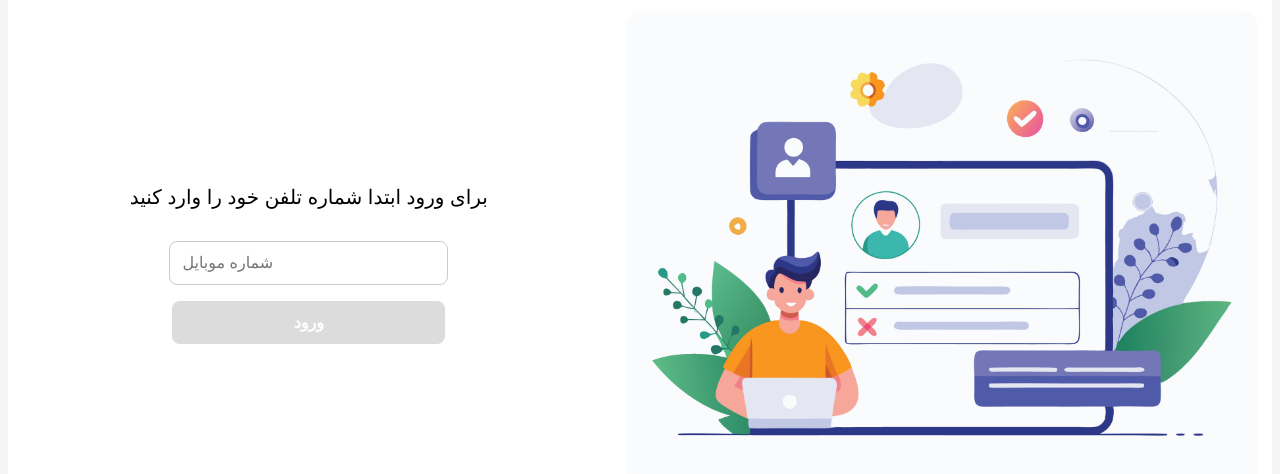
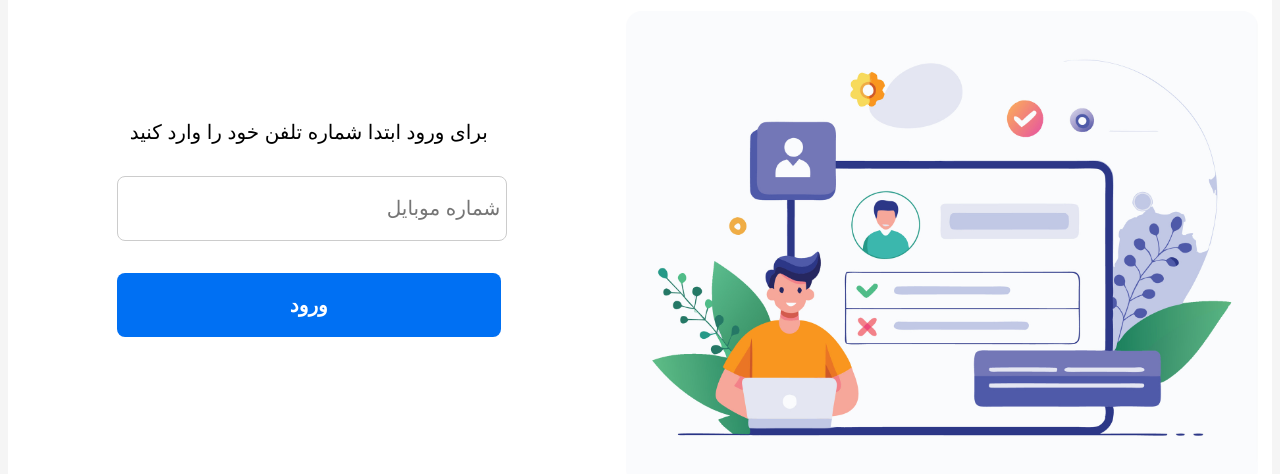
Before and after one commit to Mohammad-dn/login-form, a Next.js app: page /auth in a window 1280 px wide. Shown: the part 160-634 px from the top of the page. Built offline with nearby package versions, Linux system fonts and the light colour scheme.

Commit message:
fix: fix some ui bugs

```diff
--- a/src/app/auth/layout.tsx
+++ /dev/null
@@ -1,11 +0,0 @@
-export default function AuthLayout({
-	children,
-}: {
-	children: React.ReactNode;
-}) {
-	return (
-		<div>
-			<main>{children}</main>
-		</div>
-	);
-}
--- a/src/components/button/button.module.scss
+++ b/src/components/button/button.module.scss
@@ -1,13 +1,14 @@
 .customeButton {
-	width: 54%;
-	padding: 12px;
-	font-size: 16px;
+	width: 100%;
+	padding-block: 20px;
+	font-size: 20px;
 	background-color: #0070f3;
 	color: white;
 	border: none;
 	border-radius: 8px;
 	cursor: pointer;
 	font-weight: bold;
+
 	transition: background-color 0.3s;
 
 	&:hover {
@@ -17,3 +18,56 @@
 		background-color: gainsboro;
 	}
 }
+.loader {
+	width: 20px;
+	height: 20px;
+	border-radius: 50%;
+	display: inline-block;
+	position: relative;
+	border: 3px solid;
+	border-color: #fff #fff transparent transparent;
+	box-sizing: border-box;
+	animation: rotation 1s linear infinite;
+}
+.loader::after,
+.loader::before {
+	content: "";
+	box-sizing: border-box;
+	position: absolute;
+	left: 0;
+	right: 0;
+	top: 0;
+	bottom: 0;
+	margin: auto;
+	border: 3px solid;
+	border-color: transparent transparent #ff3d00 #ff3d00;
+	width: 15px;
+	height: 15px;
+	border-radius: 50%;
+	box-sizing: border-box;
+	animation: rotationBack 0.5s linear infinite;
+	transform-origin: center center;
+}
+.loader::before {
+	width: 15px;
+	height: 15px;
+	border-color: #fff #fff transparent transparent;
+	animation: rotation 1.5s linear infinite;
+}
+
+@keyframes rotation {
+	0% {
+		transform: rotate(0deg);
+	}
+	100% {
+		transform: rotate(360deg);
+	}
+}
+@keyframes rotationBack {
+	0% {
+		transform: rotate(0deg);
+	}
+	100% {
+		transform: rotate(-360deg);
+	}
+}
--- a/src/components/button/button.tsx
+++ b/src/components/button/button.tsx
@@ -3,10 +3,12 @@ export const Button = ({
 	onClick,
 	text,
 	disabled = false,
+	isLoading,
 }: {
 	onClick?: () => void;
 	text: string;
 	disabled?: boolean;
+	isLoading?: boolean;
 }) => {
 	return (
 		<button
@@ -15,7 +17,7 @@ export const Button = ({
 			className={styles.customeButton}
 			disabled={disabled}
 		>
-			{text}
+			{isLoading ? <span className={styles.loader}></span> : text}
 		</button>
 	);
 };
--- a/src/components/welcome/Welcome.module.scss
+++ b/src/components/welcome/Welcome.module.scss
@@ -2,6 +2,11 @@
 	text-align: center;
 	margin-bottom: 2rem;
 	padding: 1rem;
+	display: flex;
+	flex-direction: column;
+	gap: 20rem;
+	justify-content: center;
+	align-items: center;
 }
 
 .title {
--- a/src/components/welcome/Welcome.tsx
+++ b/src/components/welcome/Welcome.tsx
@@ -11,15 +11,15 @@ export function Welcome() {
 		router.push("/auth");
 	};
 	return (
-		<motion.div
-			className={styles.welcomeContainer}
-			initial={{ opacity: 0, y: 30 }}
-			animate={{ opacity: 1, y: 0 }}
-			transition={{ duration: 0.8, ease: "easeOut" }}
-		>
-			<h1 className={styles.title}>خوش آمدید 👋</h1>
-
+		<div className={styles.welcomeContainer}>
+			<motion.div
+				initial={{ opacity: 0, y: 30 }}
+				animate={{ opacity: 1, y: 0 }}
+				transition={{ duration: 2, ease: "easeOut" }}
+			>
+				<h1 className={styles.title}>خوش آمدید 👋</h1>
+			</motion.div>
 			<Button onClick={handleRedirectToAuth} text="مشاهده فرم لاگین" />
-		</motion.div>
+		</div>
 	);
 }
--- a/src/screen/auth/AuthForm.module.scss
+++ b/src/screen/auth/AuthForm.module.scss
@@ -15,21 +15,31 @@
 		margin-block: auto;
 		padding-inline: 3em;
 		height: 20rem;
-		justify-content: center;
-		align-items: center;
-
-		input {
-			padding: 12px;
-			margin-bottom: 1rem;
-			font-size: 16px;
-			border: 1px solid #ccc;
-			border-radius: 8px;
-			direction: ltr;
-			width: 50%;
-		}
 	}
 }
-
+.inputField {
+	padding-block: 20px;
+	margin-bottom: 2rem;
+	font-size: 16px;
+	border: 1px solid #ccc;
+	border-radius: 8px;
+	width: 98%;
+	padding-inline: 6px;
+	overflow-x: hidden;
+	direction: ltr;
+	&:placeholder-shown {
+		font-size: 20px;
+		text-align: right;
+	}
+}
+.formContainer {
+	width: "50%";
+	padding-inline: 12%;
+	display: "flex";
+	flex-direction: "column";
+	align-items: "center";
+	justify-content: "center";
+}
 .helperText {
 	font-size: 20px;
 	margin-block: 2rem;
@@ -70,7 +80,7 @@
 		form {
 			width: 80%;
 			input {
-				width: 95%;
+				width: 98%;
 			}
 
 			button {
--- a/src/screen/auth/AuthScreen.tsx
+++ b/src/screen/auth/AuthScreen.tsx
@@ -5,8 +5,14 @@ import styles from "./AuthForm.module.scss";
 import { useAuth } from "./useAuth";
 
 export function AuthScreen() {
-	const { phone, setPhone, error, isButtonDisabled, handleSubmit } =
-		useAuth();
+	const {
+		phone,
+		setPhone,
+		error,
+		isButtonDisabled,
+		handleSubmit,
+		isLoading,
+	} = useAuth();
 
 	return (
 		<div className={styles.screenContainer}>
@@ -14,18 +20,23 @@ export function AuthScreen() {
 				<div className={styles.helperText}>
 					برای ورود ابتدا شماره تلفن خود را وارد کنید
 				</div>
-
+				<div className={styles.formContainer}>
 					<input
+						className={styles.inputField}
 						type="text"
 						placeholder="شماره موبایل"
 						value={phone}
 						onChange={(e) => setPhone(e.target.value)}
-					className={styles.inputField}
 					/>
-
-				{error && <div className={styles.errorMessage}>{error}</div>}
-
-				<Button disabled={isButtonDisabled} text="ورود" />
+					{error && (
+						<div className={styles.errorMessage}>{error}</div>
+					)}
+					<Button
+						isLoading={isLoading}
+						disabled={!isButtonDisabled}
+						text="ورود"
+					/>
+				</div>
 			</form>
 
 			<div className={styles.authImageContainer}>
--- a/src/screen/auth/useAuth.ts
+++ b/src/screen/auth/useAuth.ts
@@ -7,6 +7,8 @@ import { getRandomUser } from "../../services/getRandomUser";
 export function useAuth() {
 	const [phone, setPhone] = useState("");
 	const [error, setError] = useState("");
+	const [isLoading, setIsLoading] = useState<boolean>(false);
+
 	const [isButtonDisabled, setIsButtonDisabled] = useState(true);
 	const router = useRouter();
 
@@ -38,6 +40,7 @@ export function useAuth() {
 	}, [phone, convertToEnglishDigits, isValidPhone]);
 
 	const handleSubmit = async (e: React.FormEvent) => {
+		setIsLoading(true);
 		e.preventDefault();
 
 		const normalized = normalizePhone();
@@ -51,8 +54,10 @@ export function useAuth() {
 		const result = await getRandomUser(normalized);
 
 		if (result.success) {
+			setIsLoading(false);
 			router.push("/dashboard");
 		} else {
+			setIsLoading(false);
 			setError(result.error || "خطای نامشخصی رخ داده است.");
 		}
 	};
@@ -63,5 +68,6 @@ export function useAuth() {
 		error,
 		isButtonDisabled,
 		handleSubmit,
+		isLoading,
 	};
 }
```
Lines whose indentation alone changed are shown as unchanged.
